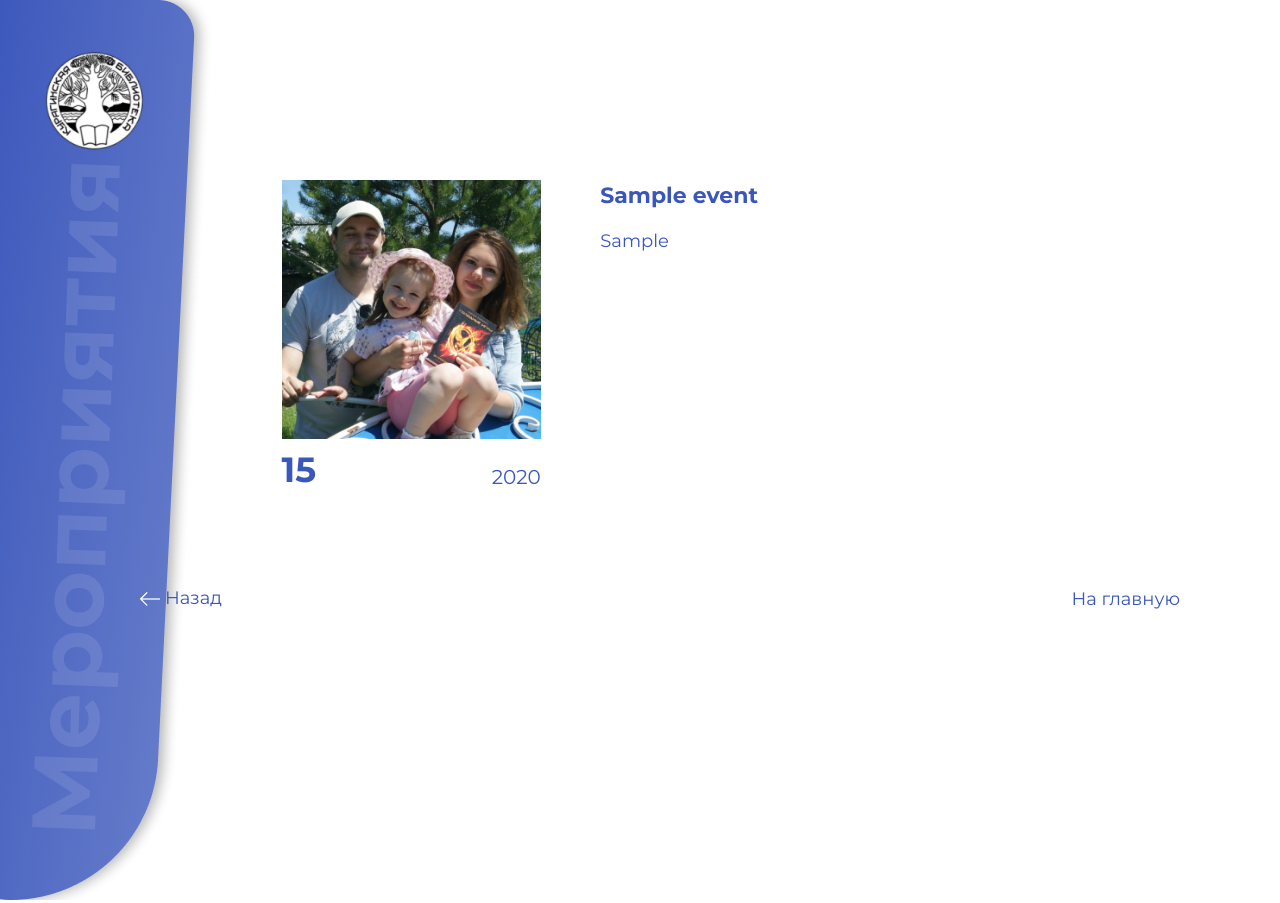
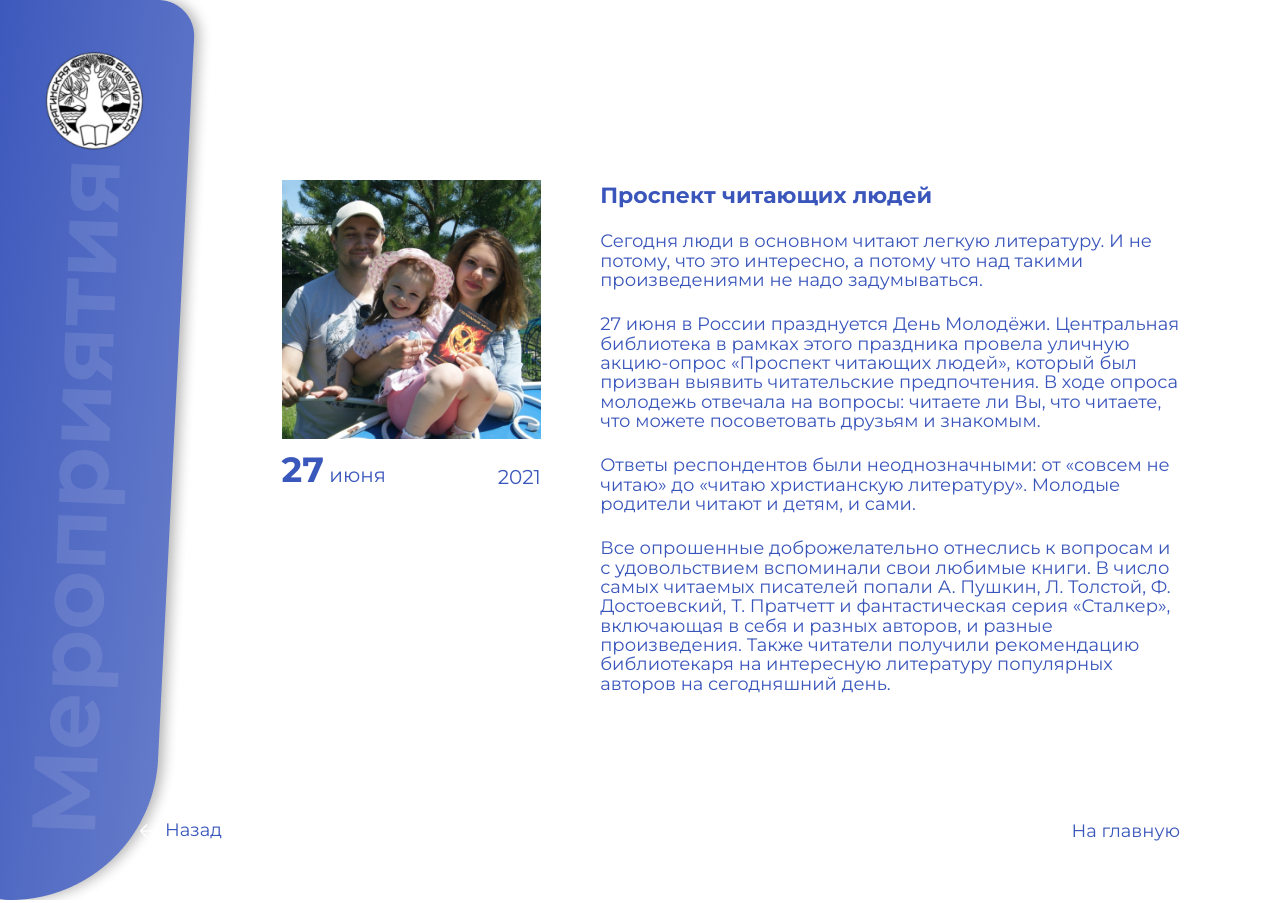
Before and after one commit to Weakness-code/Kurlib, a Django app: page /events/1 in a window 1280 px wide. Run offline with Django 4.2, Linux system fonts and the light colour scheme; tables that the repository leaves empty hold one stand-in row (values such as "Sample post").

Commit message:
Вручную соединил файлы, добавил .txt файл, указал там всё что надо доделать

```diff
--- a/library/events/models.py
+++ b/library/events/models.py
@@ -1,31 +1,12 @@
 from django.db import models
 
-def month_determination(month: int):
-    months = {1: "Января",
-             2: "Февраля",
-             3: "Марта",
-             4: "Апреля",
-             5: "Мая",
-             6: "Июня",
-             7: "Июля",
-             8: "Августа",
-             9: "Сентября",
-             10: "Октября",
-             11: "Ноября",
-             12: "Декабря",
-             }
-    return months[month]
+
 class Event(models.Model):
     title = models.CharField('Наименование мероприятия', max_length=250)
     main_info = models.TextField("Информация по мероприятию")
     date = models.DateField('Дата проведения')
-    month = ""
     images = {f'image_{i}': models.ImageField(f'Изображение_1', upload_to="events/", default=None) for i in range(10)}
 
-    def save(self, *args, **kwargs):
-        self.month = month_determination(self.date.month)
-
-        super(Event, self).save(*args, **kwargs)
     def __str__(self):
         return self.title
 
--- a/library/events/templates/events/eventsCard.html
+++ b/library/events/templates/events/eventsCard.html
@@ -47,14 +47,25 @@
             <div class="eventCard__right">
                 <img class="eventCard__img" src="{% static 'kurlib/images/eventsCard/eventCard__img.png' %}" alt="">
                 <div class="eventCard__data">
-                    <p class="eventCard__data-day"><span class="eventCard__data-num">{{event.date.day}}</span>
-                        {{event.month}}</p>
-                    <p class="eventCard__data-year">{{event.date.year}}</p>
+                    <p class="eventCard__data-day"><span class="eventCard__data-num">27</span> июня</p>
+                    <p class="eventCard__data-year">2021</p>
                 </div>
             </div>
             <div class="eventCard__left">
-                <h3 class="subtitle eventCard__subtitle">{{event.title}}</h3>
-                <p class="eventCard__text">{{event.main_info}}</p>
+                <h3 class="subtitle eventCard__subtitle">Проспект читающих людей</h3>
+                <p class="eventCard__text">
+                    Сегодня люди в основном читают легкую литературу. И не потому, что это интересно, а потому что над такими произведениями не надо задумываться.
+                </p>
+                <p class="eventCard__text">
+                    27 июня в России празднуется День Молодёжи. Центральная библиотека в рамках этого праздника провела  уличную  акцию-опрос «Проспект читающих людей», который был призван выявить читательские предпочтения. В ходе опроса молодежь  отвечала на вопросы: читаете ли Вы, что  читаете, что можете посоветовать друзьям и знакомым.
+                </p>
+                <p class="eventCard__text">
+                    Ответы респондентов были неоднозначными: от «совсем не читаю» до «читаю христианскую литературу». Молодые родители читают и детям, и сами.
+                </p>
+                <p class="eventCard__text">
+                    Все опрошенные доброжелательно отнеслись к вопросам и с удовольствием вспоминали свои любимые книги. В число самых читаемых писателей попали А. Пушкин,  Л. Толстой, Ф. Достоевский, Т. Пратчетт  и фантастическая серия «Сталкер», включающая в себя и разных авторов, и разные произведения. Также читатели получили  рекомендацию библиотекаря на интересную литературу  популярных авторов  на  сегодняшний день.
+                </p>
+
             </div>
         </section>
     <!-- <section class="back">
@@ -70,9 +81,9 @@
             <div class="footer2-card__links">
                 <div class="footer2-card__link-with-img">
                     <img class="footer2-card__link-img" src="{% static 'kurlib/images/arrows/arrow__back.png' %}" alt="">
-                    <a class="footer2-card__link footer2-card__link--blue" href=".">Назад</a>
+                    <a class="footer2-card__link footer2-card__link--blue" href="">Назад</a>
                 </div>
-                <a class="footer2-card__link footer2-card__link--blue" href="{% url 'index' %}">На главную</a>
+                <a class="footer2-card__link footer2-card__link--blue" href="">На главную</a>
             </div>
         </div>
     </footer>
```
